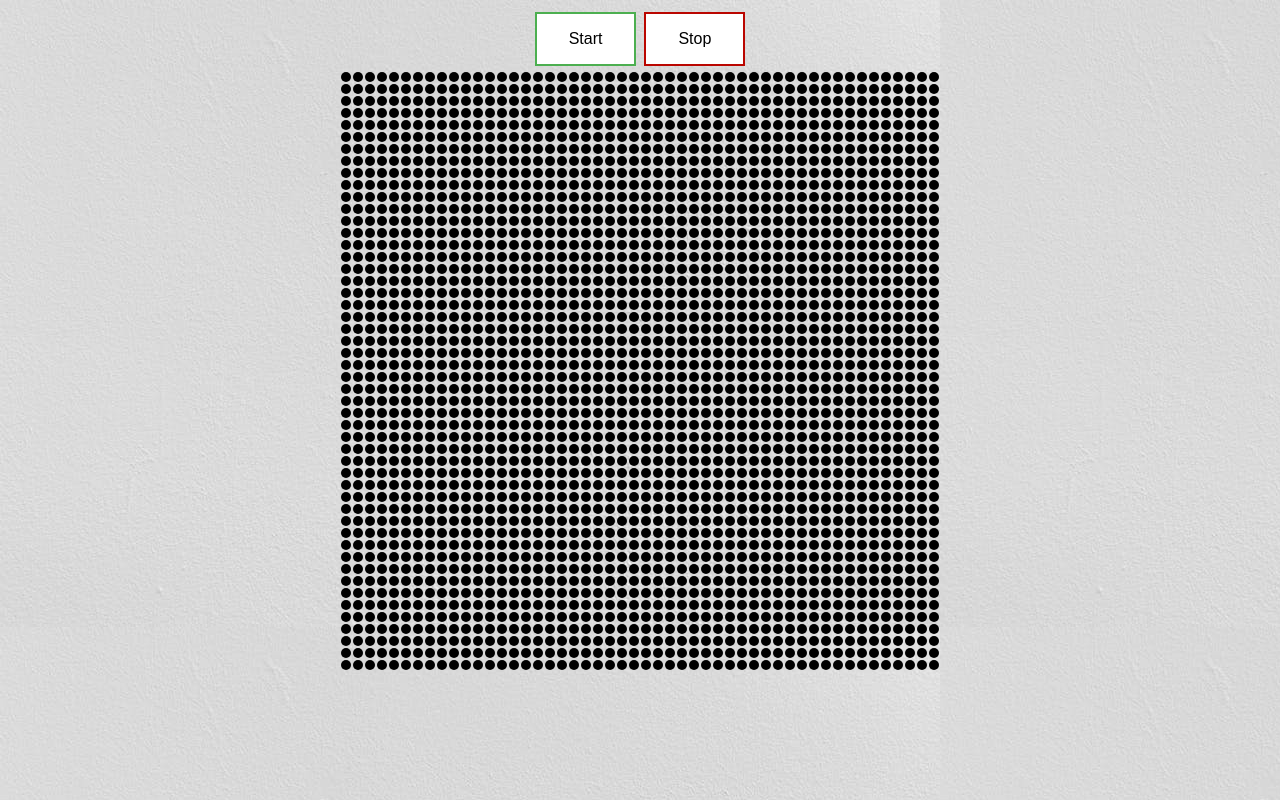
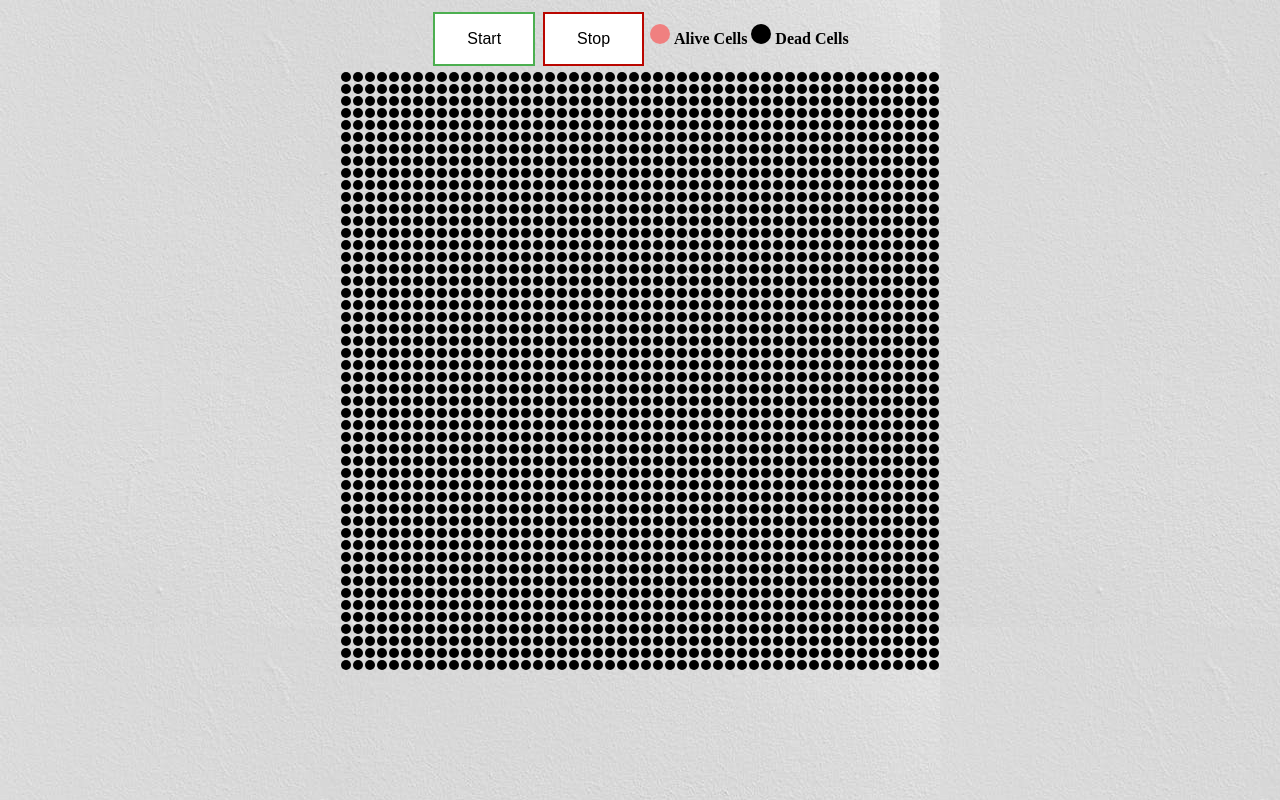
Before and after one commit to IsaiasAntonio/game_of_life_final, a plain HTML site: page index.html in a window 1280 px wide. Drawn offline with Linux system fonts and the light colour scheme.

Commit message:
changing cell colors

```diff
--- a/css/styles.css
+++ b/css/styles.css
@@ -61,6 +61,6 @@ td{
 }
 
 .alive{
-  background-color: red;
+  background-color: lightcoral;
   color: black;
 }
--- a/index.html
+++ b/index.html
@@ -11,6 +11,9 @@
         <center>
                 <button class="starto"  onclick="start(); fillValues();">Start</button>
                 <button class="stop"  onclick="stop();">Stop</button>
+
+                <div class="alive"></div> <b>Alive Cells</b>
+                <div class="dead"></div> <b>Dead Cells</b>
             <table id="tabla">
                 <tbody id='indexTable'></tbody>
             </table>
```
